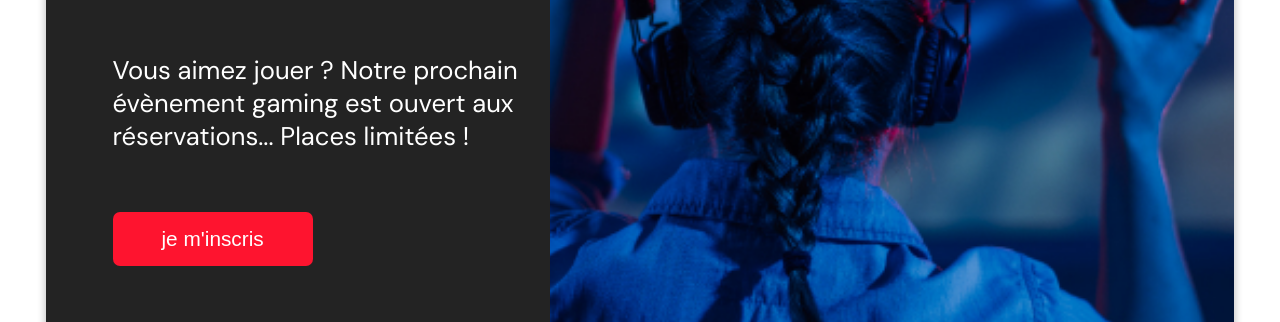
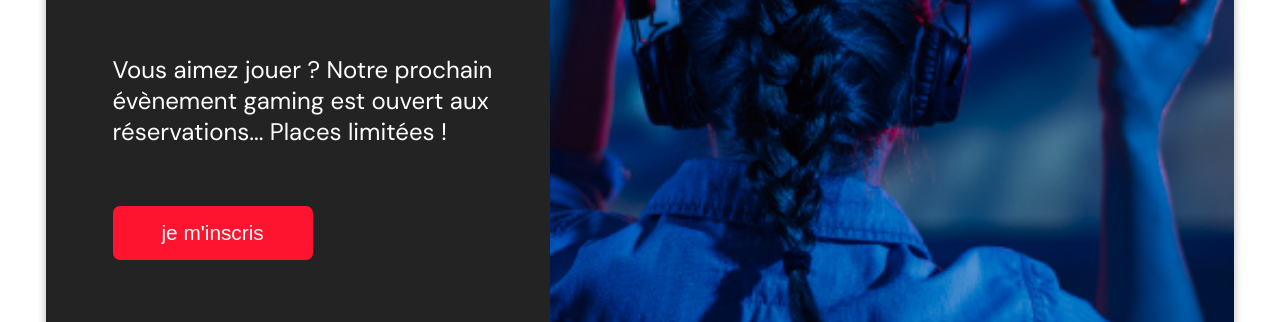
Before and after one commit to J0ode/GameOn, a plain HTML site: page index.html in a window 1280 px wide. Shown: the part 478-800 px from the top of the page. Drawn offline with Linux system fonts and the light colour scheme.

Commit message:
Update modal.css

```diff
--- a/modal.css
+++ b/modal.css
@@ -334,11 +334,11 @@ input[data-error]::after {
   white-space: nowrap;
 }
 .hero-text {
-  width: 146%;
+  width: 385px;
   font-weight: normal;
   margin-top: 57px;
   padding: 0;
-  font-size: 2vw;
+  font-size: 1.5rem;
 }
 .btn-signup {
   outline: none;
```
